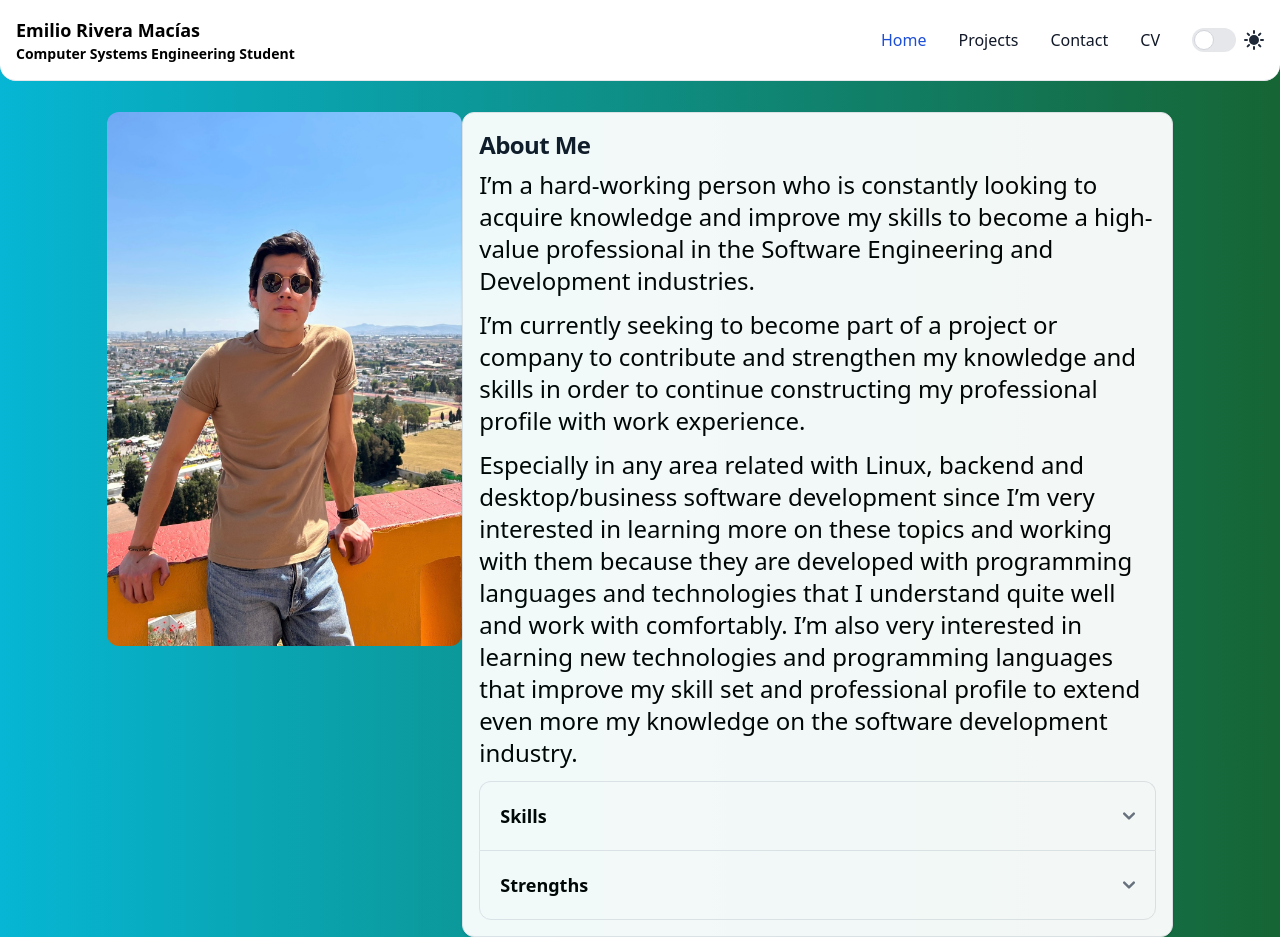
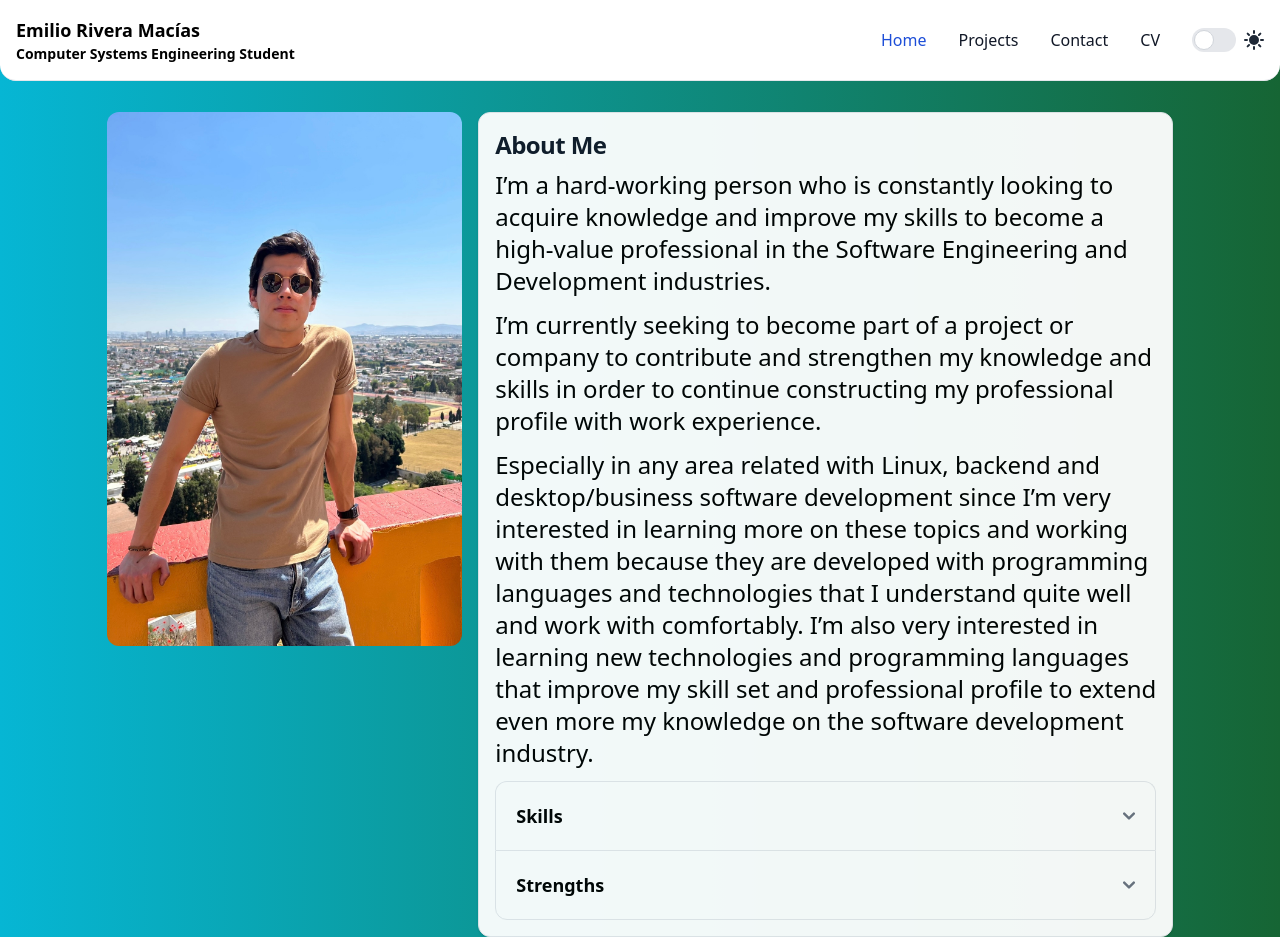
Before and after one commit to EmilioRivera0/Portfolio, a Vue app: page / in a window 1280 px wide. Built offline with nearby package versions, Linux system fonts and the light colour scheme.

Commit message:
Added a margin between photo an description

```diff
--- a/src/components/Profile.vue
+++ b/src/components/Profile.vue
@@ -39,7 +39,7 @@ export default {
             <img class="object-cover w-full rounded-xl h-96 md:h-full md:w-1/3" src="../assets/Me.jpg" alt="">
             <!-- Description of Me -->
             <div
-                class="flex flex-col justify-between p-4 leading-normal md:w-2/3 opacity-95 border border-gray-200 rounded-xl shadow bg-white dark:border-gray-700 dark:bg-gray-800">
+                class="flex flex-col justify-between mt-3 md:mt-0 md:ml-4 p-4 leading-normal md:w-2/3 opacity-95 border border-gray-200 rounded-xl shadow bg-white dark:border-gray-700 dark:bg-gray-800">
                 <h1 class="mb-2 text-lg md:text-2xl font-bold tracking-tight text-gray-900 dark:text-white">About Me
                 </h1>
                 <p class="mb-3 font-normal text-xl md:text-2xl text-black dark:text-gray-400">
```
